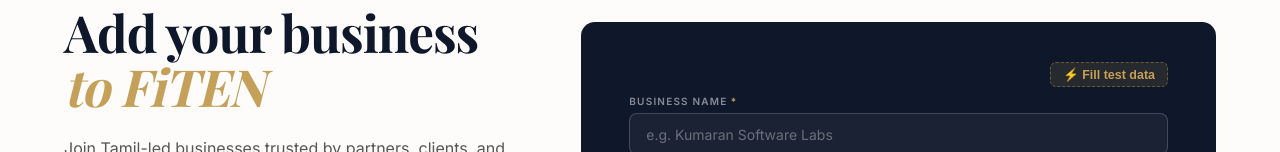
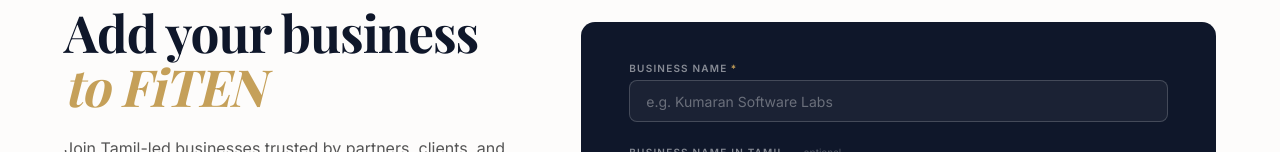
Before and after one commit to MehanazMI/fiten-business-directory, a Next.js app: page /form in a window 1280 px wide. Shown: the part 159-311 px from the top of the page. Built offline with nearby package versions, Linux system fonts and the light colour scheme; no server answers; a web font is replaced by a local one.

Commit message:
feat: restrict Fill test data button to admin users only

```diff
--- a/app/form/AddBusinessStandalone.tsx
+++ b/app/form/AddBusinessStandalone.tsx
@@ -1,6 +1,6 @@
 'use client'
 
-import { useState, useRef, useCallback } from 'react'
+import { useState, useEffect, useRef, useCallback } from 'react'
 import { useRecaptcha } from '@/lib/useRecaptcha'
 import { useAuth } from '@/lib/auth-context'
 
@@ -80,6 +80,7 @@ function randomTestBusiness() {
 export default function AddBusinessStandalone() {
   const { getToken } = useRecaptcha()
   const { user } = useAuth()
+  const [isAdmin, setIsAdmin] = useState(false)
   const [form, setForm] = useState({
     businessName: '', nameTamil: '', contactName: '', category: '',
     founded: '', employeeCount: '', registrationNo: '', region: '', city: '',
@@ -100,6 +101,11 @@ export default function AddBusinessStandalone() {
   const [dragOver, setDragOver] = useState(false)
   const [files, setFiles] = useState<File[]>([])
   const fileInputRef = useRef<HTMLInputElement>(null)
+
+  useEffect(() => {
+    if (!user) { setIsAdmin(false); return }
+    user.getIdTokenResult().then(r => setIsAdmin(r.claims.admin === true))
+  }, [user])
 
   const fillTestData = () => {
     const t = randomTestBusiness()
@@ -259,12 +265,14 @@ export default function AddBusinessStandalone() {
       <div className="bizform">
         {submitError && <div className="bizform-error-banner">{submitError}</div>}
 
+        {isAdmin && (
           <div style={{ display: 'flex', justifyContent: 'flex-end', marginBottom: '0.5rem' }}>
             <button type="button" onClick={fillTestData}
               style={{ background: 'rgba(201,168,76,0.12)', color: 'var(--gold)', border: '1px dashed rgba(201,168,76,0.4)', borderRadius: '6px', padding: '4px 12px', fontSize: '0.78rem', cursor: 'pointer', fontWeight: 600 }}>
               ⚡ Fill test data
             </button>
           </div>
+        )}
 
         <F label="Business Name" required>
           <input className={cls('businessName')} placeholder="e.g. Kumaran Software Labs"
```
Lines whose indentation alone changed are shown as unchanged.
